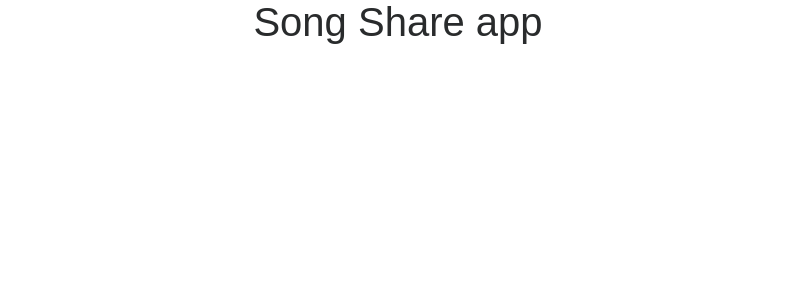
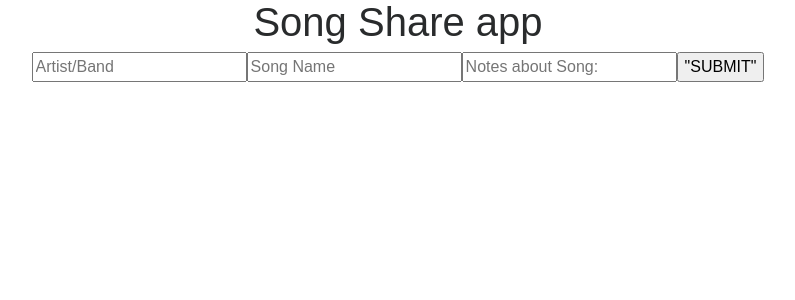
Before and after one commit to jtcanfield/songshareapp, a React (Create React App) app: page / in a window 1280 px wide. Shown: the top 300 px of the page, without its empty margins (242-1037 px from the left). Built offline with nearby package versions, Linux system fonts and the light colour scheme.

Commit message:
Add form template

```diff
--- a/src/components/PlayListForm.js
+++ b/src/components/PlayListForm.js
@@ -1,12 +1,68 @@
 import React, { Component } from 'react';
 
 export default class PlayListForm extends Component {
-
+  constructor(){
+  super()
+  this.handleSubmit = this.handleSubmit.bind(this);
+  this.handleSongNameChange = this.handleSongNameChange.bind(this);
+  this.handleArtistChange = this.handleArtistChange.bind(this);
+  this.handleNotesChange = this.handleNotesChange.bind(this);
+  this.state = {
+    songname: "",
+    songnamevalue: "",
+    artist: "",
+    artistvalue: "",
+    notes: "",
+    notesvalue: ""
+    };
+  }
+  componentDidMount(){
+    console.log("Component Did Actually Mount");
+  }
+  handleSongNameChange(event){
+    event.preventDefault();
+    this.setState({songnamevalue: event.target.value});
+  }
+  handleArtistChange(event){
+    event.preventDefault();
+    this.setState({artistvalue: event.target.value});
+  }
+  handleNotesChange(event){
+    event.preventDefault();
+    this.setState({notesvalue: event.target.value});
+  }
+  handleSubmit(event){
+    console.log("Submit Fired");
+    event.preventDefault();
+    this.setState(
+      {
+        songname: this.state.songnamevalue,
+        artist: this.state.artistvalue,
+        notes: this.state.notesvalue
+      }
+    )
+  }
   render() {
+    console.log("Render Fired");
     return (
       <div className="PlayListForm">
-        <form>
+        <form onSubmit={this.handleSubmit}>
+          <input onChange={this.handleArtistChange} type="text" id="Artist"
+          placeholder="Artist/Band" value={this.state.artistvalue}/>
+          <input onChange={this.handleSongNameChange} type="text" id="Songname"
+          placeholder="Song Name" value={this.state.songnamevalue}/>
+          <input onChange={this.handleNotesChange} type="textarea" id="Notes"
+          placeholder="Notes about Song:" value={this.state.notesvalue}/>
+          <button type="submit">"SUBMIT"</button>
         </form>
+        <p>
+
+
+
+
+        {this.state.artist}
+        {this.state.songname}
+        {this.state.notes}</p>
       </div>
     );
   }
```
